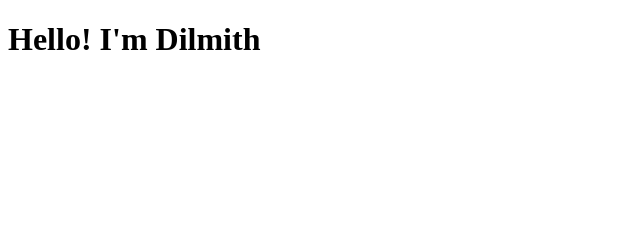
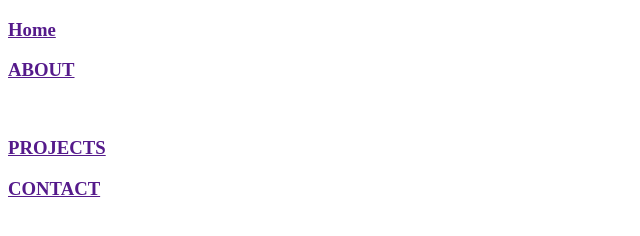
Before and after one commit to namal1230/my-portfolio2, a plain HTML site: page index.html in a window 1280 px wide. Shown: the whole page, without its empty margins (0-640 px from the left). Drawn offline with Linux system fonts and the light colour scheme.

Commit message:
create navbar

```diff
--- a/index.html
+++ b/index.html
@@ -5,6 +5,10 @@
     <title>Title</title>
 </head>
 <body>
-    <h1>Hello! I'm  Dilmith</h1>
+    <h3><a href="">Home</a></h3>
+    <h3><a href="">ABOUT</a></h3>
+    <img src="">
+    <h3><a href="">PROJECTS</a></h3>
+    <h3><a href="">CONTACT</a></h3>
 </body>
 </html>
```
Also changed, not shown: 1 other file.
